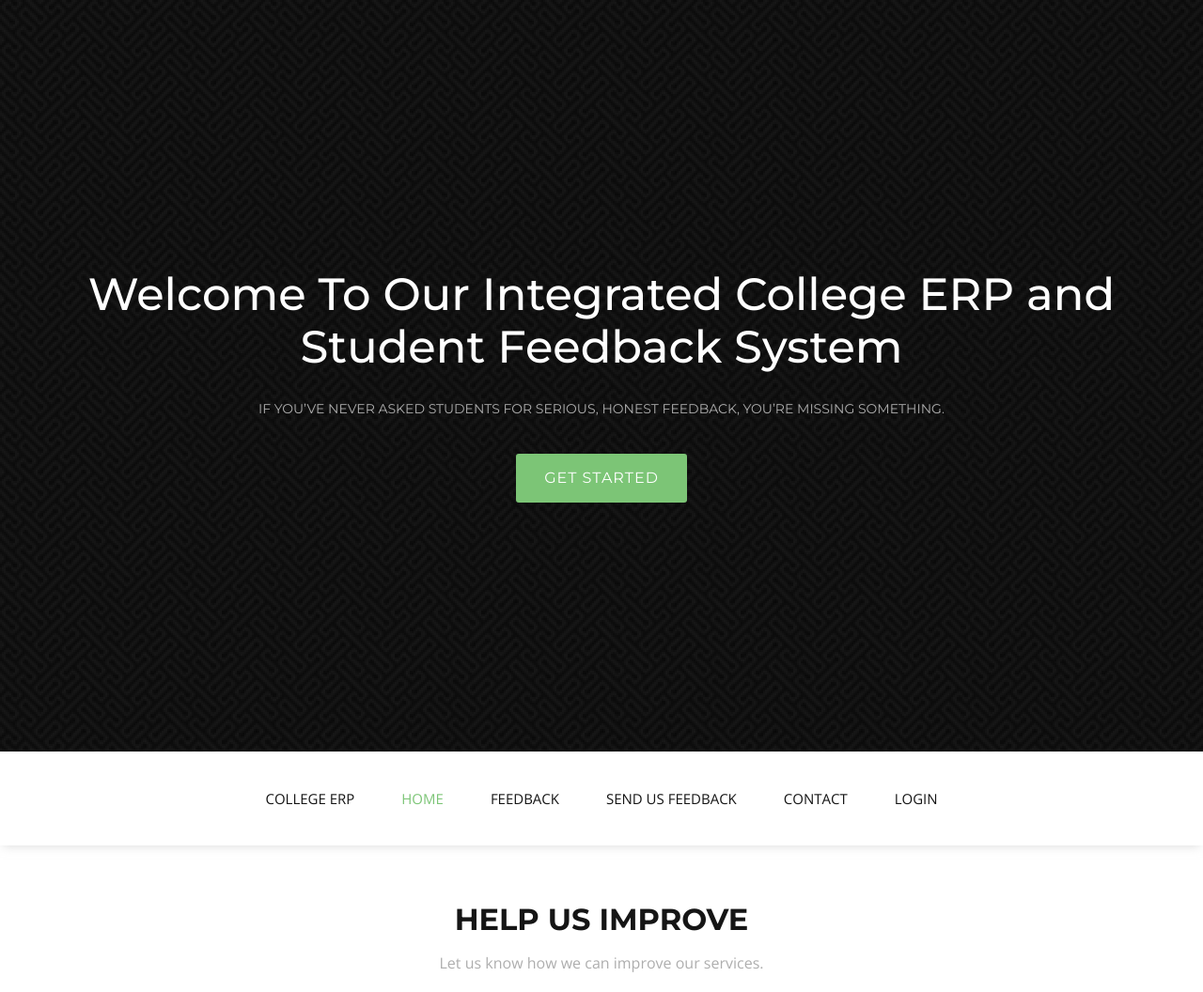
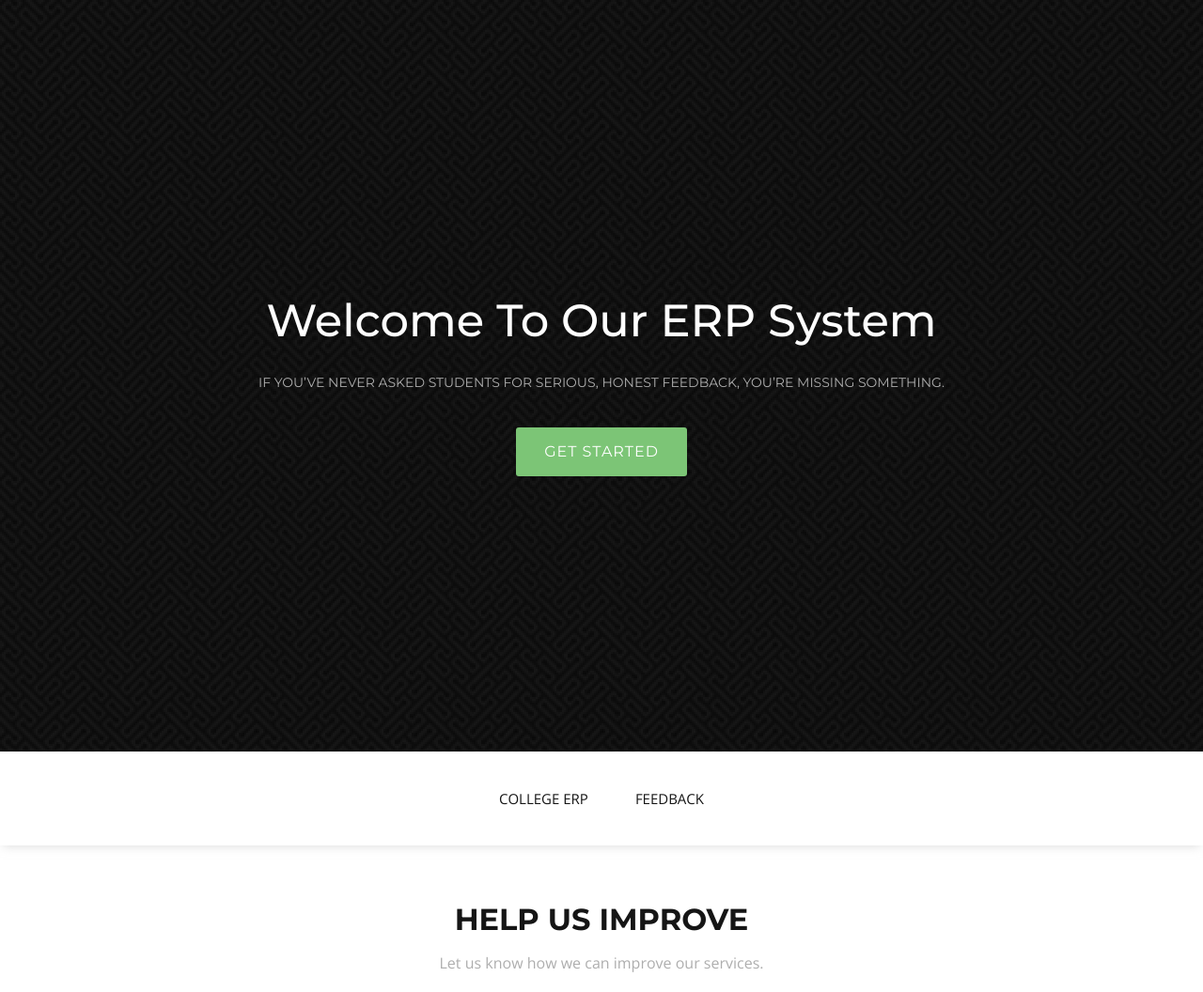
Before and after one commit to Rohankajale/integrated-erp-feedback-sys, a Flask app: page / in a window 1280 px wide. Shown: the top 1056 px of the page at 94% size. Run offline with Flask 3, Linux system fonts and the light colour scheme; some libraries are stand-ins or nearby versions.

Commit message:
navbar change

```diff
--- a/templates/index.html
+++ b/templates/index.html
@@ -32,7 +32,7 @@
   <section id="hero">
     <div class="hero-container">
       <a href="index.html" class="hero-logo" data-aos="zoom-in"></a>
-      <h1 data-aos="zoom-in">Welcome To Our Integrated College ERP and Student Feedback System</h1>
+      <h1 data-aos="zoom-in">Welcome To Our ERP System</h1>
       <h2 data-aos="fade-up">If you’ve never asked students for serious, honest feedback, you’re missing something.</h2>
       <a data-aos="fade-up" href="#about" class="btn-get-started scrollto">Get Started</a>
     </div>
@@ -50,11 +50,11 @@
       <nav class="nav-menu d-none d-lg-block">
         <ul class="nav-inner">
           <li><a href="http://localhost:5000/">College ERP</a></li>
-          <li class="active"><a href="/">Home</a></li>
+          <!-- <li class="active"><a href="/">Home</a></li> -->
           <li><a href="#about">Feedback</a></li>
-          <li><a href="#services">Send us feedback</a></li>
+          <!-- <li><a href="#services">Send us feedback</a></li>
           <li><a href="#contact">Contact</a></li>
-          <li><a href="/login">Login</a></li>
+          <li><a href="/login">Login</a></li> -->
 
 
 
```
